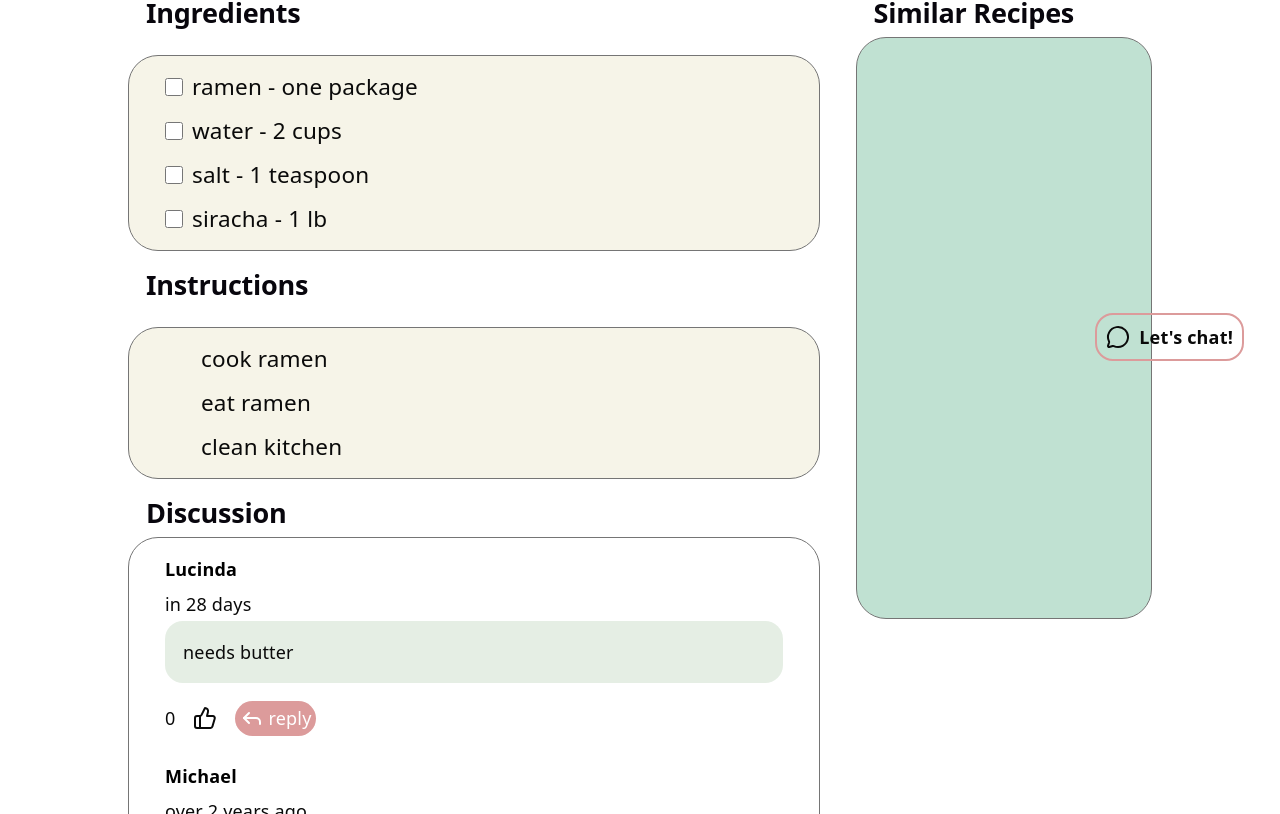
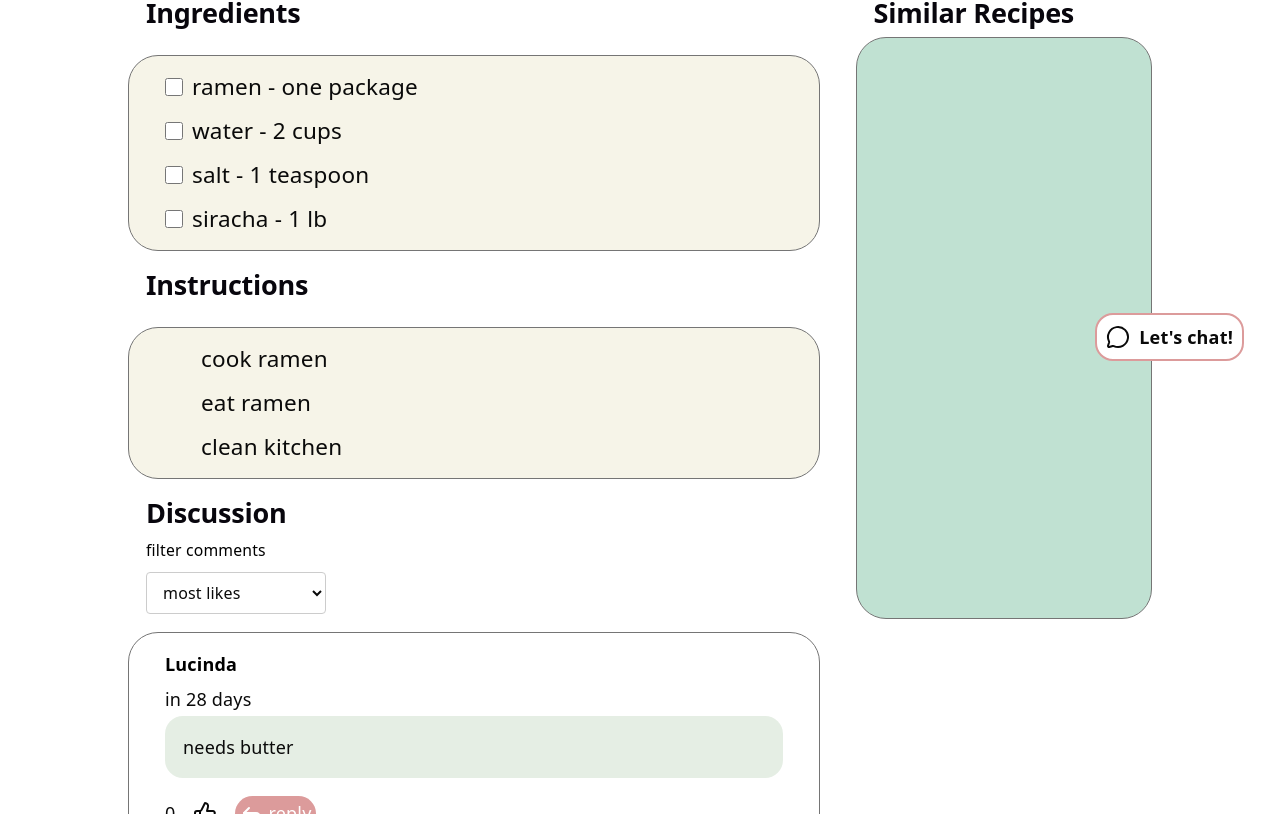
Before and after one commit to ethan-y-cheung/recipe-project, a React (Vite) app in the folder frontend/: page /recipes/1 in a window 1280 px wide. Shown: the part 403-1217 px from the top of the page. Built offline with nearby package versions, Linux system fonts and the light colour scheme.

Commit message:
feat: discussion filter ui

```diff
--- a/frontend/src/components/Discussion.tsx
+++ b/frontend/src/components/Discussion.tsx
@@ -9,13 +9,56 @@ interface DiscussionProps {
   comments: Comments[];
 }
 
+interface FilterOption {
+  value: string;
+  label: string;
+}
+
 
 const Discussion = ( {comments} : DiscussionProps) => {
-  const [openReply, setOpenReply] = useState<boolean>(false);
+  // const [openReply, setOpenReply] = useState<boolean>(false);
+  const options : FilterOption[] = [{label: "most likes", value: "popularity"}, {label: "most recent", value: "timing"}]
+  const [filter, setFilter] = useState<string> ("most likes");
+
+  const handleFiltering = (newFilter : string) => {
+    setFilter(newFilter);
+  }
 
   return (
     <>
       <h2 className="section-title">Discussion</h2>
+
+      {/* filtering */}
+       <label className="filter-label" htmlFor="discussion-filter">
+        filter comments
+      </label>
+
+      <select
+        id="discussion-filter"
+        className="discussion-filter"
+        value={filter}
+        onChange={(e) => handleFiltering(e.target.value)}
+        style={{
+          padding: '8px 12px',
+          borderRadius: '4px',
+          border: '1px solid #ccc',
+          fontSize: '16px',
+          backgroundColor: '#fff'
+        }}
+      >
+        {/* Recommended placeholder / default state */}
+        <option value="" disabled>
+          -- Choose a filter --
+        </option>
+
+        {/* Map through the options array dynamically */}
+        {options.map((option) => (
+          <option key={option.value} value={option.value}>
+            {option.label}
+          </option>
+        ))}
+      </select>
+
       <div className="discussion-container">
           {comments.map((comment, index) => (
             <article key={index}>
--- a/frontend/src/styles/RecipeDetail.css
+++ b/frontend/src/styles/RecipeDetail.css
@@ -132,6 +132,18 @@
   overflow-y: auto;
   border: 1px solid #757575;
   border-radius: 30px;
+}
+
+.discussion-filter {
+  max-width: 10rem;
+  margin: 0.5rem 0 1rem 1rem;
+  border-radius: 1rem;
+}
+
+.filter-label {
+  margin-left: 1rem;
+  font-size: 0.875rem;
+  color: black;
 }
 
 .rating-container {
@@ -300,6 +312,7 @@
   font-weight: bold;
   font-size: 1rem;
   cursor: pointer;
+  background-color: white;
 }
 
 .submit-button:hover, .reply-button:hover {
```
